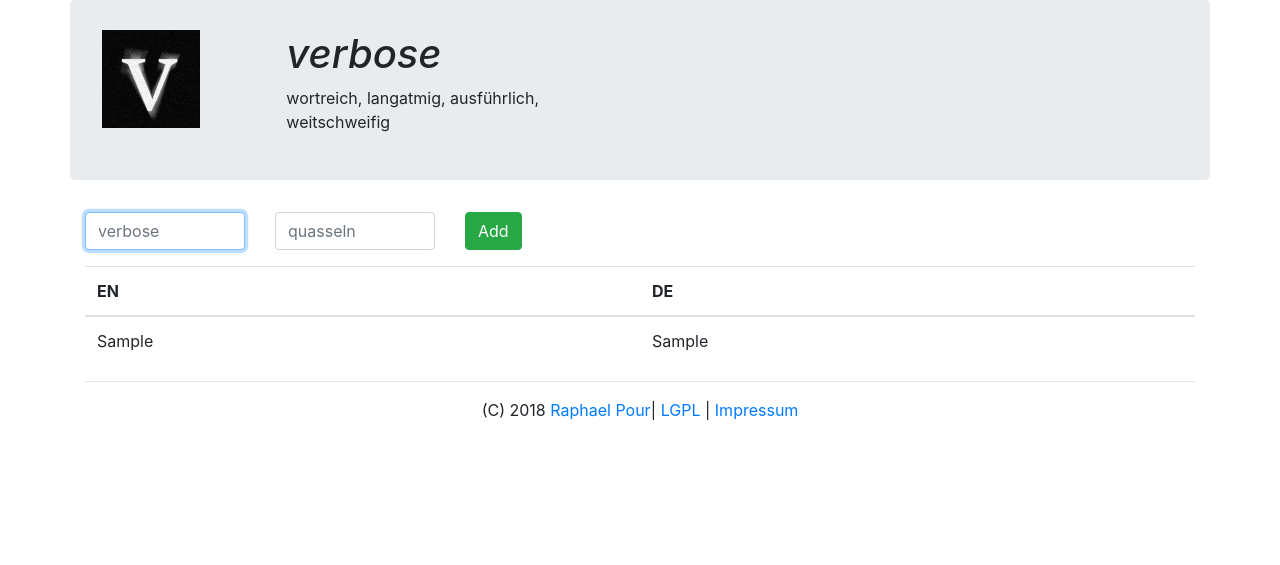
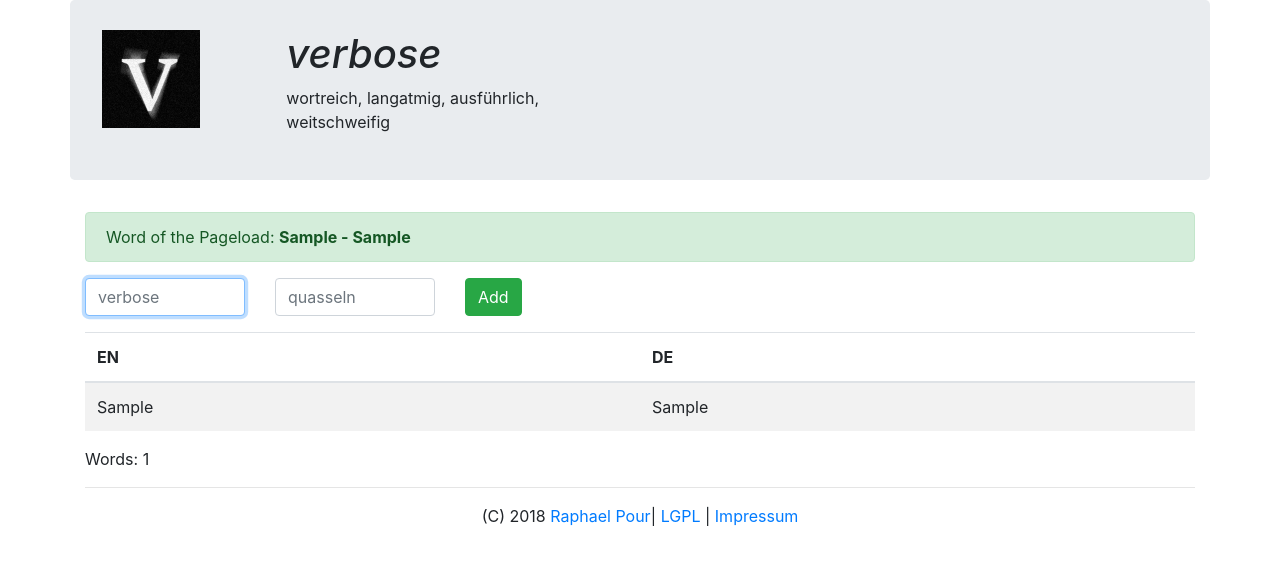
Before and after one commit to 3vilcookie/verbose, a PHP site: page /add.php in a window 1280 px wide. Shown: the top 565 px of the page. Run offline with PHP 8.4, Linux system fonts and the light colour scheme; tables that the repository leaves empty hold one stand-in row (values such as "Sample post").

Commit message:
Adds 'Word of the pageload' below the banner for educational reasons. Imroves word list which will now be sorted by the english word

```diff
--- a/Vocabulary.php
+++ b/Vocabulary.php
@@ -11,10 +11,20 @@ class Vocabulary
 
     public function __construct()
     {
-        require_once "Config.php";
+        require "Config.php";
         $this->password = $CONFIG['db_password'];
         $this->user = $CONFIG['db_user'];
         $this->db = new PDO('mysql:host=localhost;dbname=langpp;charset=utf8', $this->user, $this->password);
+    }
+
+    public function getWordCount()
+    {
+        $statement = $this->db->prepare("SELECT COUNT(*) as count FROM vocabulary");
+
+        if($statement->execute())
+            return $statement->fetch()['count'];
+        else
+            return 0;
     }
 
     public function getSortedWordList($column, $cending = true)
@@ -36,7 +46,7 @@ class Vocabulary
 
     public function getWordList()
     {
-        $statement = $this->db->prepare("SELECT * FROM vocabulary");
+        $statement = $this->db->prepare("SELECT * FROM vocabulary ORDER BY en");
 
         $list = array();
 
@@ -60,5 +70,22 @@ class Vocabulary
         }
     }
 
+    public function getRandomWord()
+    {
+        $statement = $this->db->prepare("SELECT * FROM vocabulary ORDER BY RAND() LIMIT 1");
+
+        if($statement->execute())
+        {
+            $row = $statement->fetch();
+            return array('en' => $row['en'], 'de' => $row['de']);
+        }
+        else
+        {
+            return array('en' => 'DATABASE', 'de' => 'FUCKUP');
+        }
+
+
+    }
+
 }
 ?>
--- a/index.php
+++ b/index.php
@@ -1,5 +1,10 @@
 <?php
 require_once 'Vocabulary.php';
+
+$voc = new Vocabulary();
+
+$randomTranslation = $voc->getRandomWord();
+$randomWord = $randomTranslation['en'] . " - " . $randomTranslation['de'];
 ?>
 <!DOCTYPE html>
 <html lang="en">
@@ -12,12 +17,16 @@ require_once 'Vocabulary.php';
 <body>
 <div class='container jumbotron' style='padding-top:30px;padding-bottom:30px;'>
 <div class="row">
-<div class="col-lg-2"><img src='logo.png'></div>
-<div class="col-lg-4">
-<h1><em>verbose</em></h1>
-<p>wortreich, langatmig, ausführlich, weitschweifig</p>
+    <div class="col-lg-2"><a href='.'><img src='logo.png'></a></div>
+    <div class="col-lg-4">
+        <h1><em>verbose</em></h1>
+        <p>wortreich, langatmig, ausführlich, weitschweifig</p>
+    </div>
 </div>
 </div>
+
+<div class="container">
+<div class="alert alert-success">Word of the Pageload:  <strong><?php echo $randomWord; ?></strong></div>
 </div>
 
 <div class="container">
@@ -37,7 +46,7 @@ require_once 'Vocabulary.php';
    </div>
 </div>
 <div class='container'>
-<table class='table'>
+<table class='table table-striped'>
 <thead>
     <tr>
     <th>EN</th>
@@ -46,24 +55,27 @@ require_once 'Vocabulary.php';
 </thead>
 <tbody>
 <?php
-$voc = new Vocabulary();
 $words = $voc->getWordList();
+$count = $voc->getWordCount();
 
 foreach($words as $word)
     echo "<tr><td>" . $word['en'] . "</td><td>" . $word['de'] . "</td></tr>\n";
 ?>
 </tbody>
 </table>
+<div>Words: <?php echo $count; ?></div>
 </div>
-<div>
+
 <footer>
 <div class='container' style='text-align:center'>
 <hr>
 (C) 2018 <a href='https://raphaelpour.de'>Raphael Pour</a>| <a href='https://www.gnu.org/licenses/lgpl-3.0.en.html'>LGPL</a> | <a href='https://raphaelpour.de/impressum/'>Impressum</a>
 </div>
 </footer>
+
 <script>
-    document.getElementById("en").focus();
+document.getElementById("en").focus();
 </script>
+
 </body>
 </html>
```
